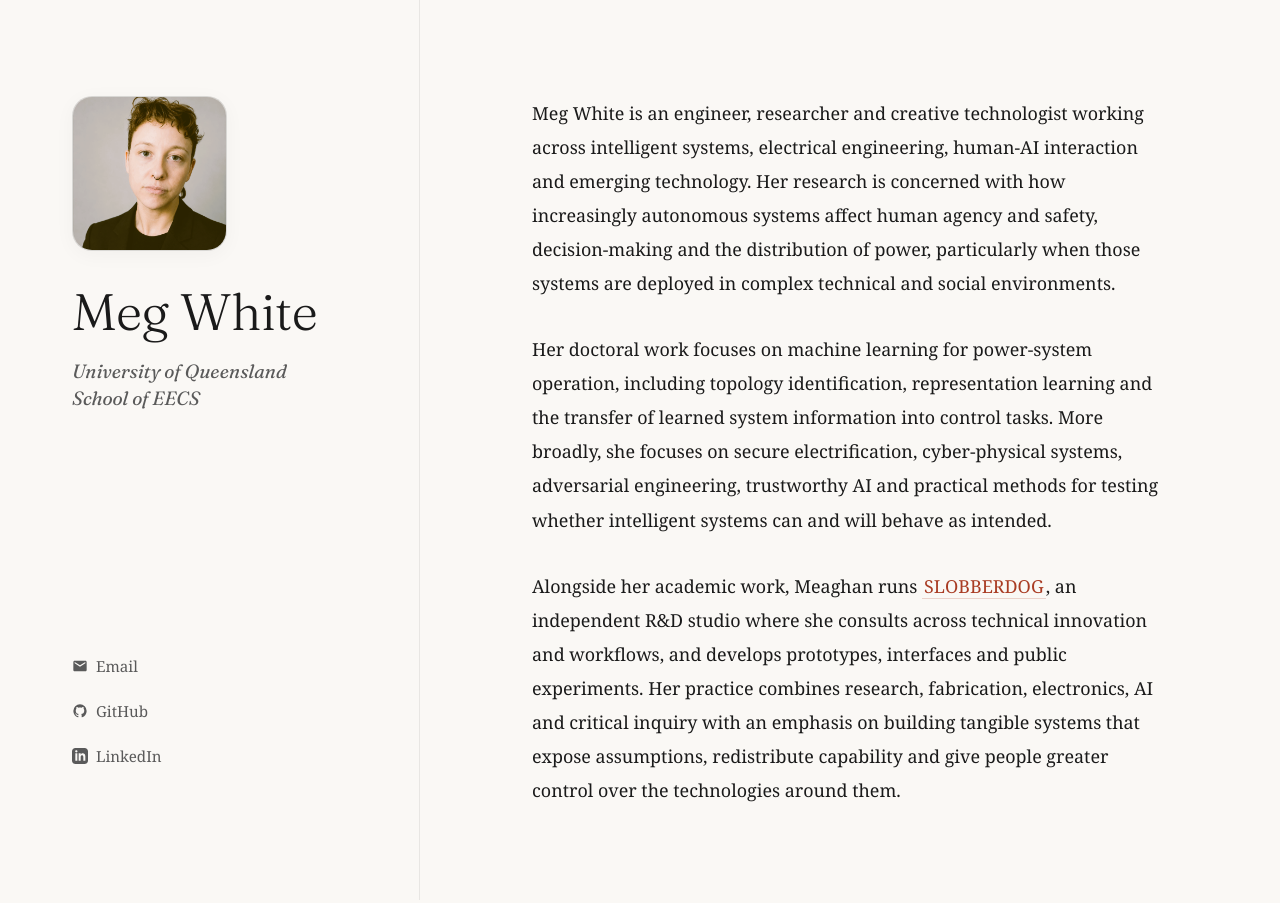
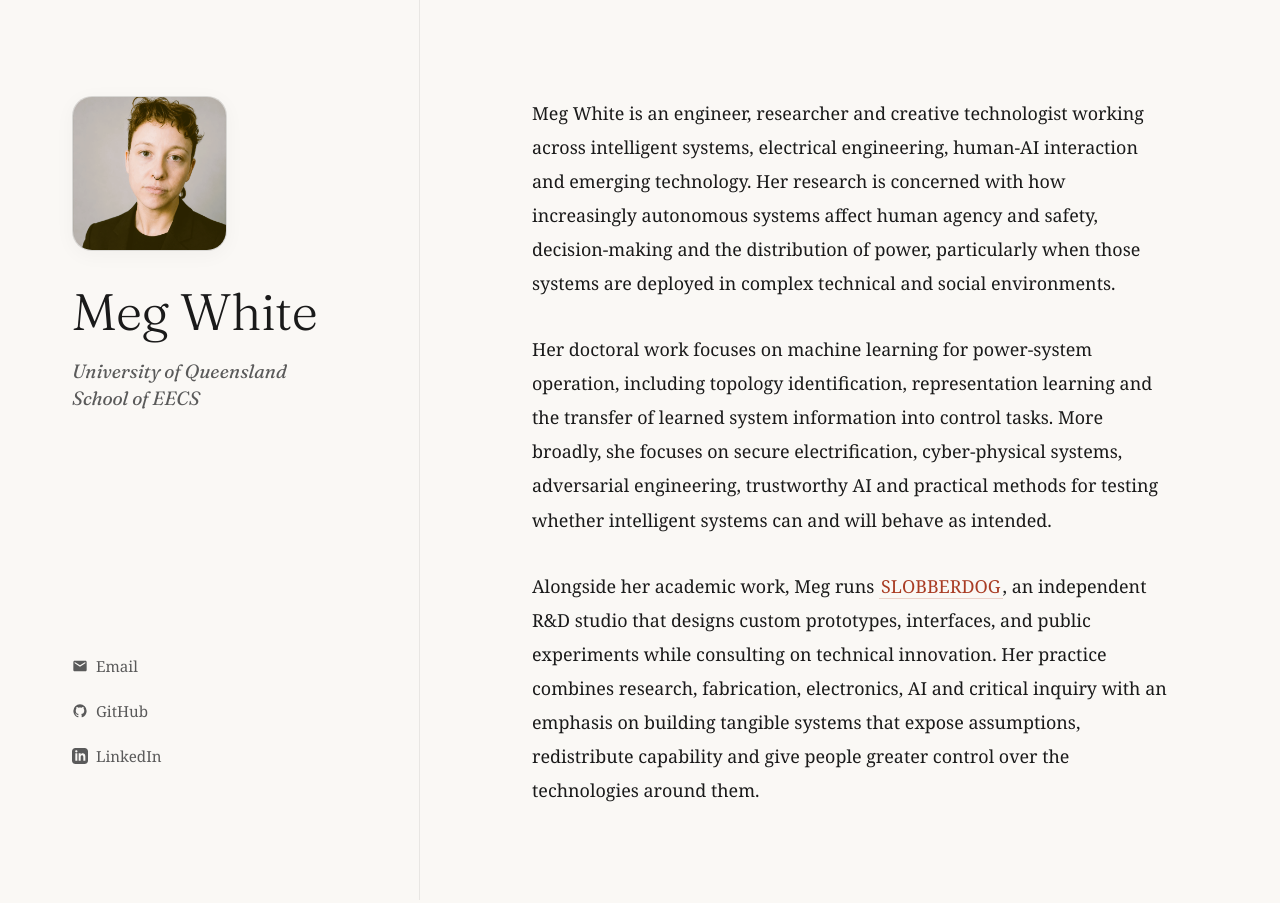
Before and after one commit to unmeg/unmeg.github.io, a Jekyll site: the page built from index.html, in a window 1280 px wide. Built offline with Jekyll 4.4.1, drawn with Linux system fonts in a browser that asks for light colours.

Commit message:
Update SLOBBERDOG bio copy and rename Meaghan to Meg

```diff
--- a/index.html
+++ b/index.html
@@ -6,4 +6,4 @@ title: Home
 
 <p>Her doctoral work focuses on machine learning for power-system operation, including topology identification, representation learning and the transfer of learned system information into control tasks. More broadly, she focuses on secure electrification, cyber-physical systems, adversarial engineering, trustworthy AI and practical methods for testing whether intelligent systems can and will behave as intended.</p>
 
-<p>Alongside her academic work, Meaghan runs <a href="https://slobberdog.fyi" target="_blank" rel="noopener">SLOBBERDOG</a>, an independent R&D studio where she consults across technical innovation and workflows, and develops prototypes, interfaces and public experiments. Her practice combines research, fabrication, electronics, AI and critical inquiry with an emphasis on building tangible systems that expose assumptions, redistribute capability and give people greater control over the technologies around them.</p>
+<p>Alongside her academic work, Meg runs <a href="https://slobberdog.fyi" target="_blank" rel="noopener">SLOBBERDOG</a>, an independent R&D studio that designs custom prototypes, interfaces, and public experiments while consulting on technical innovation. Her practice combines research, fabrication, electronics, AI and critical inquiry with an emphasis on building tangible systems that expose assumptions, redistribute capability and give people greater control over the technologies around them.</p>
```
